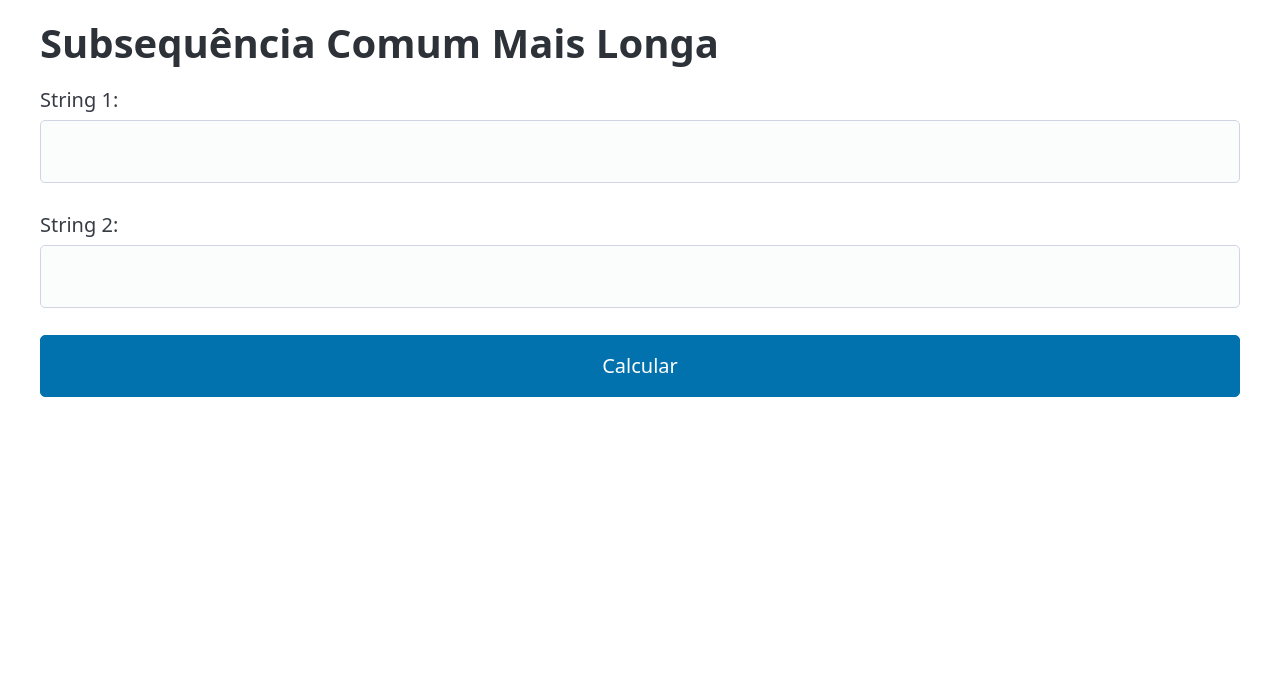
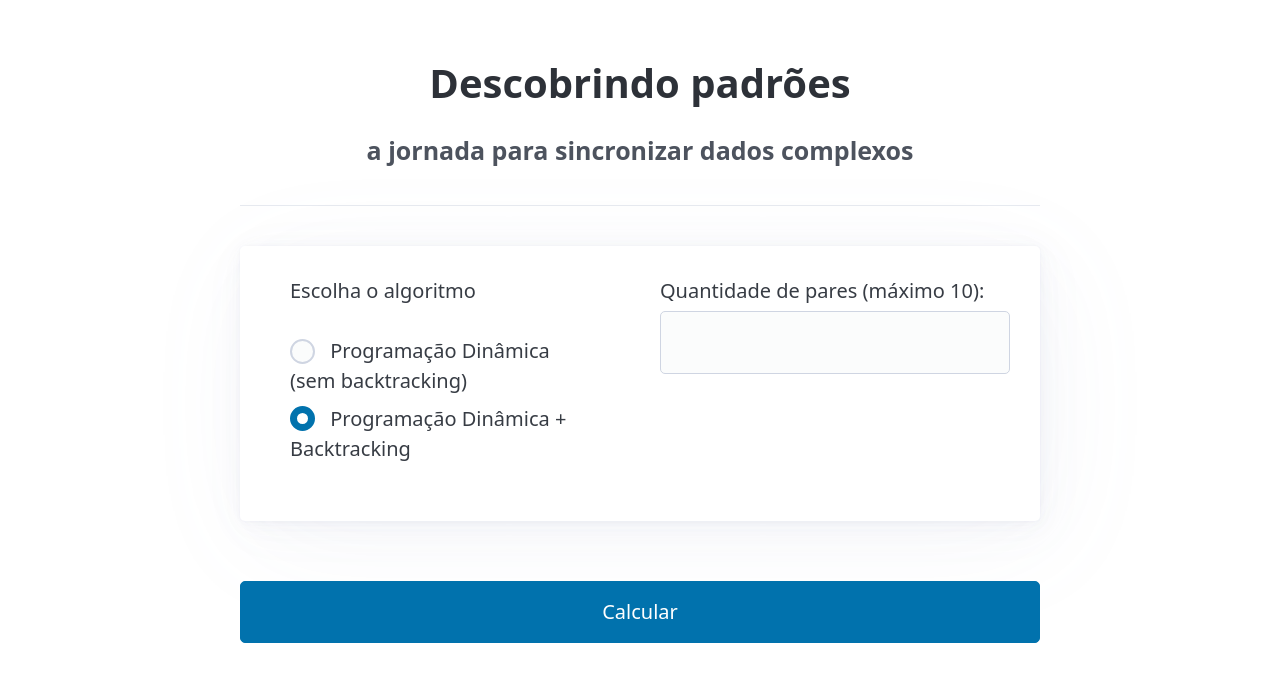
Before and after one commit to Uinicivs/FPAA-presentation, a Node server app: page / in a window 1280 px wide. Shown: the top 682 px of the page. Run offline with Node 20, Linux system fonts and the light colour scheme; some libraries are stand-ins or nearby versions.

Commit message:
fix: it was not working :(

```diff
--- a/app.js
+++ b/app.js
@@ -2,20 +2,21 @@ const express = require('express');
 const path = require('path');
 const bodyParser = require('express').urlencoded({ extended: false });
 
+const dpController = require("./controllers/dpController");
+const dpbtController = require('./controllers/dpbtController');
+
 const app = express();
 const PORT = 3000;
 
-const lcsController = require('./controllers/lcsController');
-
 app.set('view engine', 'ejs');
 app.set('views', path.join(__dirname, 'views'));
-app.use('/public', express.static(path.join(__dirname, 'public')));
 
-app.get('/', (req, res) => {
+app.get('/', (_, res) => {
   res.render('index');
 });
 
-app.post('/result', bodyParser, lcsController.processLCS);
+app.post('/dp', bodyParser, dpController.process);
+app.post('/dpbt', bodyParser, dpbtController.process);
 
 app.listen(PORT, () => {
   console.log(`Server running on http://localhost:${PORT}`);
--- a/package.json
+++ b/package.json
@@ -3,10 +3,14 @@
   "version": "1.0.0",
   "main": "app.js",
   "scripts": {
-    "start": "node app.js"
+    "start": "node app.js",
+    "dev": "nodemon app.js"
   },
   "dependencies": {
     "ejs": "^3.1.9",
     "express": "^4.18.2"
+  },
+  "devDependencies": {
+    "nodemon": "^3.1.10"
   }
 }
--- a/views/index.ejs
+++ b/views/index.ejs
@@ -3,23 +3,123 @@
 
 <head>
     <meta charset="UTF-8" />
+    <meta name="viewport" content="width=device-width, initial-scale=1.0" />
     <link href="https://cdn.jsdelivr.net/npm/@picocss/pico@2/css/pico.min.css" rel="stylesheet" />
-    <title>LCS Demo</title>
+    <title>FPAA</title>
+    <style>
+        main.container {
+            max-width: 800px;
+            margin: 2rem auto;
+        }
+
+        h1,
+        h4 {
+            text-align: center;
+            margin-bottom: 1.5rem;
+        }
+
+        hr {
+            margin: 2rem 0;
+        }
+
+        .input-section {
+            margin-bottom: 2rem;
+            padding: 1.5rem;
+            background: var(--pico-background-color);
+            border-radius: var(--pico-border-radius);
+            box-shadow: var(--pico-box-shadow);
+        }
+
+        .input-section .grid {
+            gap: 2rem;
+            align-items: start;
+        }
+
+        fieldset {
+            margin-bottom: 0;
+            padding: 1rem;
+        }
+
+        #input-sets fieldset {
+            background: var(--pico-background-color);
+            border-radius: var(--pico-border-radius);
+            padding: 1rem;
+            margin-bottom: 1.5rem;
+        }
+
+        button[type="submit"] {
+            width: 100%;
+            margin-top: 1rem;
+        }
+
+        @media (min-width: 768px) {
+            .input-section .grid {
+                grid-template-columns: 1fr 1fr;
+            }
+        }
+    </style>
 </head>
 
 <body>
     <main class="container">
-        <h1>Subsequência Comum Mais Longa</h1>
-        <form action="/result" method="POST">
-            <label>String 1:
-                <input name="dataOne" type="text" required />
-            </label>
-            <label>String 2:
-                <input name="dataTwo" type="text" required />
-            </label>
+        <h1>Descobrindo padrões</h1>
+        <h4>a jornada para sincronizar dados complexos</h4>
+        <hr>
+        <form id="lcs-form" method="POST">
+            <section class="input-section">
+                <div class="grid">
+                    <fieldset>
+                        <legend>Escolha o algoritmo</legend>
+                        <label>
+                            <input type="radio" name="algorithm" value="dp" />
+                            Programação Dinâmica (sem backtracking)
+                        </label>
+                        <label>
+                            <input type="radio" name="algorithm" value="dpbt" checked />
+                            Programação Dinâmica + Backtracking
+                        </label>
+                    </fieldset>
+                    <label for="count">
+                        Quantidade de pares (máximo 10):
+                        <input type="number" name="count" id="count" min="1" max="10" required />
+                    </label>
+                </div>
+            </section>
+            <div id="input-sets"></div>
             <button type="submit">Calcular</button>
         </form>
     </main>
+    <script>
+        const countInput = document.getElementById("count");
+        const inputSetsContainer = document.getElementById("input-sets");
+        const form = document.getElementById("lcs-form");
+
+        countInput.addEventListener("input", () => {
+            const count = parseInt(countInput.value);
+            inputSetsContainer.innerHTML = "";
+
+            if (isNaN(count) || count < 1 || count > 10) return;
+
+            for (let i = 0; i < count; i++) {
+                inputSetsContainer.innerHTML += `
+                    <fieldset role="group">
+                        <legend>Par #${i + 1}</legend>
+                        <label>1º Conjunto:
+                            <input name="dataOne" type="text" maxlength="80" minlength="1" required />
+                        </label>
+                        <label>2º Conjunto:
+                            <input name="dataTwo" type="text" maxlength="80" minlength="1" required />
+                        </label>
+                    </fieldset>
+                `;
+            }
+        });
+
+        form.addEventListener("submit", (e) => {
+            const algorithm = document.querySelector('input[name="algorithm"]:checked').value;
+            form.action = `/${algorithm}`;
+        });
+    </script>
 </body>
 
 </html>
```
Also changed, not shown: controllers/lcsController.js (deleted, +0 -70 lines), views/result.ejs (deleted, +0 -93 lines).
